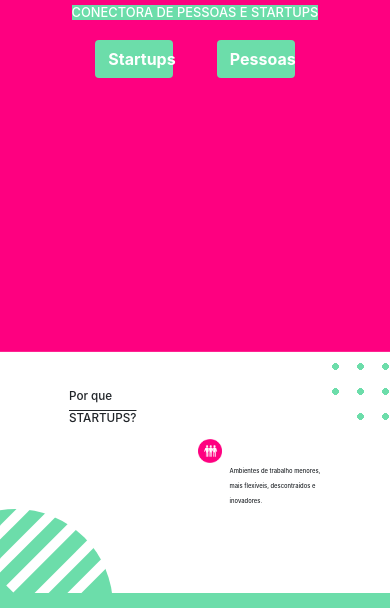
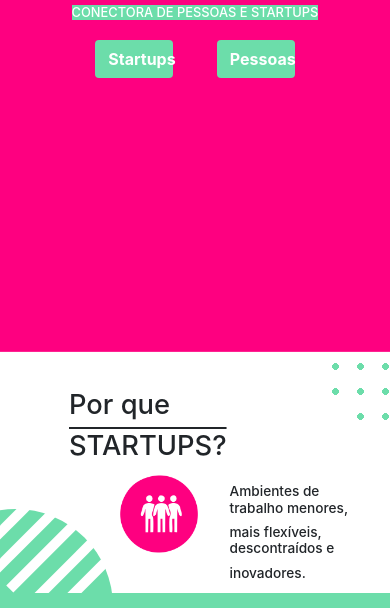
Before and after one commit to lesc-dev/chances-website, a plain HTML site: page index.html in a window 390 px wide. Shown: the part 492-1100 px from the top of the page. Drawn offline with nearby package versions, Linux system fonts and the light colour scheme; a web font is replaced by a local one.

Commit message:
Session 2 fixed for mobile

```diff
--- a/css/styles.css
+++ b/css/styles.css
@@ -277,10 +277,39 @@ input, textarea {
 
     }
 
+    .circle {
+
+        width: 20vw;
+        height: 20vw;
+        margin-left: 27%;
+    }
+
     .circle-2 {
 
         width: 20vw;
         height: 20vw;
 
     }
+
+    .why-startups .aux-text {
+        text-align: left;
+        padding-left: 55vw;
+        padding-top: 1.5vh;
+        font-size: 1.5vw;
+    }
+
+    .why-startups .title {
+        padding-left: 15%;
+        padding-top: 2%;
+        margin: 0px;
+        text-align: left;
+    }
+
+    .why-startups h1 {
+        font-size: 7vw;
+    }
+
+    .why-startups h3 {
+        font-size: 3.5vw;
+    }
 }
```
